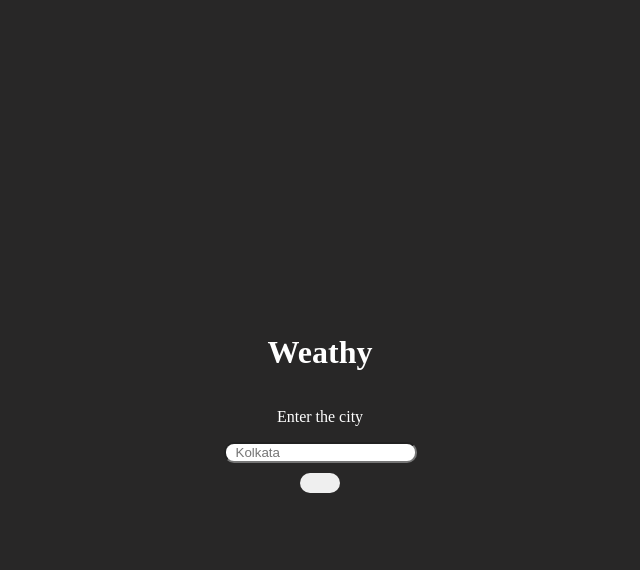
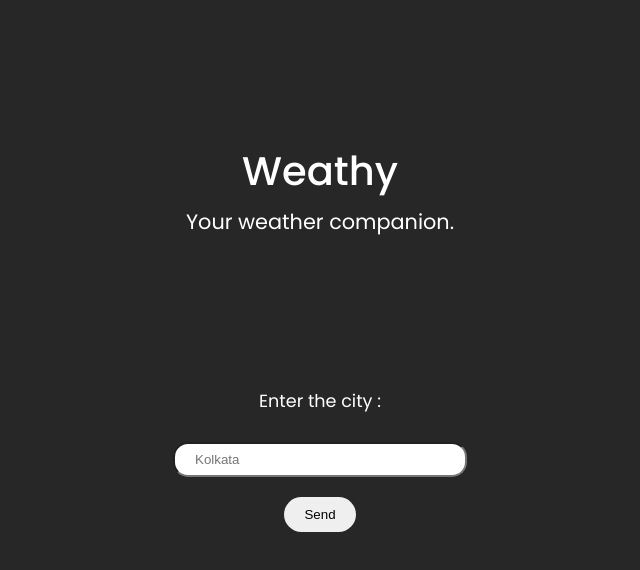
Before and after one commit to bijanr/code-club, a plain HTML site: page weather/index.html in a window 1280 px wide. Shown: the whole page, without its empty margins (320-960 px from the left). Drawn offline with Linux system fonts and the light colour scheme.

Commit message:
updated css

```diff
--- a/weather/index.html
+++ b/weather/index.html
@@ -8,12 +8,14 @@
 </head>
 <body>
     <div id="main">
-    <div id="hero-title"><h1>Weathy</h1></div>
+    <div id="hero-title">
+        <div id="hero-text">Weathy</div>
+        <div id="hero-sub">Your weather companion.</div></div>
     <div id="input-box">
-        <p>Enter the city</p>
+        <p>Enter the city : </p>
         <input id="input" type="text"
         required placeholder="Kolkata">
-        <button id="btn"></button>
+        <button id="btn">Send</button>
     </div>
     <div id="output-box"></div>
     <script src="script.js"></script>
--- a/weather/style.css
+++ b/weather/style.css
@@ -1,7 +1,9 @@
+@import url('https://fonts.googleapis.com/css2?family=Poppins:ital,wght@0,100;0,200;0,300;0,400;0,500;0,600;0,700;0,800;0,900;1,100;1,200;1,300;1,400;1,500;1,600;1,700;1,800;1,900&display=swap');
+
 :root{
     background-color: rgb(40, 39, 39);
     color: white;
-
+    font-family: Poppins, sans-serif;
 
 
 }
@@ -9,33 +11,54 @@
     display: flex;
     flex-direction: column;
     align-items: center;
-    justify-content: center;
+    justify-content: space-evenly;
     height: 100vh;
-
 }
 
 #hero-title{
     display: flex;
+    flex-direction: column;
     justify-content: center;
+    align-items: center;
+    gap: 5px;
+
 }
+#hero-text{
+    font-size: 2.5rem;
+    font-weight:500;
+}
+
+#hero-sub{
+    font-size: 1.3rem;
+}
+
 
 #input-box{
     display: flex;
     flex-direction: column;
+    justify-content: space-evenly;
+    gap: 10px;
     align-items: center;
     padding-bottom: 10px;
 }
+
+p{
+    font-size: 1.1rem;
+}
 input{
-    border-radius: 10px;
+    border-radius: 15px;
     margin-bottom: 10px;
-    padding-left: 10px;
+    width: 250px;
+    padding-inline: 20px;
+    padding-block: 8px;
+    height: 30%;
 }
 
 #btn{
-    width: 40px;
-    height: 20px;
     border: none;
-    border-radius: 10px;
+    border-radius: 20px;
+    padding-inline: 20px;
+    padding-block: 10px;
 
 }
 
```
